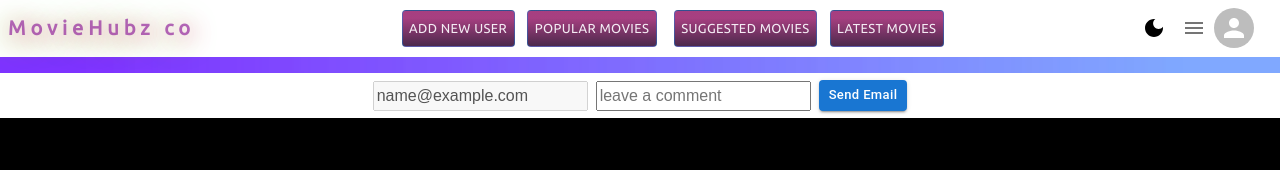
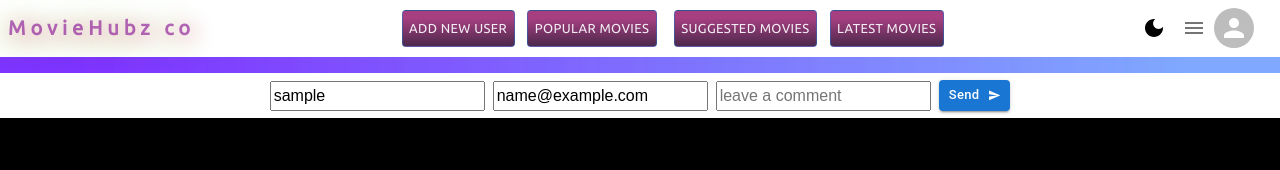
Before and after one commit to zacheys123/movie-frontend, a React (Create React App) app: page / in a window 1280 px wide. Shown: the top 170 px of the page. Built offline with nearby package versions, Linux system fonts and the light colour scheme; sample sign-in values are in the browser's storage; a web font is replaced by a local one.

Commit message:
updatE Mail

```diff
--- a/package.json
+++ b/package.json
@@ -3,6 +3,7 @@
   "version": "0.1.0",
   "private": true,
   "dependencies": {
+    "@emailjs/browser": "^3.10.0",
     "@emotion/react": "^11.10.5",
     "@emotion/styled": "^11.10.5",
     "@mui/icons-material": "^5.11.0",
@@ -19,6 +20,7 @@
     "react-dom": "^18.2.0",
     "react-router-dom": "^6.6.1",
     "react-scripts": "5.0.1",
+    "react-toastify": "^9.1.1",
     "sass": "^1.57.1",
     "styled-components": "^5.3.6",
     "web-vitals": "^2.1.4"
--- a/src/components/Header.jsx
+++ b/src/components/Header.jsx
@@ -21,7 +21,7 @@ import {
 	setWorld,
 	setPremium,
 } from './plan/movie_config';
-import { useNavigate, Link } from 'react-router-dom';
+import { useNavigate, useLocation } from 'react-router-dom';
 import {
 	PROFILE,
 	CLOSEMODAL,
@@ -56,6 +56,7 @@ const Header = () => {
 	const logout = (ev) => {
 		ev.preventDefault();
 		window.localStorage.removeItem('profile');
+		window.localStorage.removeItem('userInfo');
 		navigate('/');
 		window.location.reload();
 	};
@@ -109,6 +110,7 @@ const Header = () => {
 	};
 	const myInfo = JSON.parse(window.localStorage.getItem('userInfo'));
 
+	const location = useLocation();
 	const refs = {
 		suggestref,
 		latestref,
@@ -132,10 +134,10 @@ const Header = () => {
 		if (!storedvalues) return {};
 		return JSON.parse(storedvalues);
 	});
-
+	console.log(myInfo);
 	return (
 		<>
-			{!isheader && (
+			{myInfo && (
 				<div className={istheme ? 'header' : 'header_darkmode'}>
 					{showform && (
 						<Box className="add">
@@ -200,6 +202,16 @@ const Header = () => {
 						</h3>
 					</Box>
 					<Box className="sites">
+						{location.pathname !== '/' && (
+							<Button
+								className={adm ? 'header' : 'disabled'}
+								variant="outlined"
+								size="small"
+								onClick={() => navigate('/')}
+							>
+								Homepage
+							</Button>
+						)}
 						<Button
 							className={adm ? 'header' : 'disabled'}
 							variant="outlined"
--- a/src/context/features/admin.js
+++ b/src/context/features/admin.js
@@ -28,9 +28,9 @@ https://moviebackendz.onrender.com/register`,
 					loading,
 				},
 			});
+			navigate('/create/plan');
 		}, 1000);
-		navigate('/create/plan');
-		console.log(response?.data);
+
 		dispatch({ type: LOADING, loading });
 	} catch (error) {
 		dispatch({
--- a/src/css/Header.scss
+++ b/src/css/Header.scss
@@ -105,6 +105,11 @@ $breakpoint-lgdesktop: 1480px;
 				hsl(300, 30%, 23%)
 			);
 			padding: 0.4rem;
+			transition: background 0.6s ease-in;
+			&:hover {
+				background: rgb(114, 12, 177);
+				color: rgb(169, 227, 10) !important;
+			}
 		}
 		.suggested {
 			position: absolute;
@@ -441,6 +446,10 @@ $breakpoint-lgdesktop: 1480px;
 			color: rgb(31, 29, 31) !important;
 			background: lightblue;
 			padding: 0.4rem;
+			&:hover {
+				background: rgb(114, 12, 177);
+				color: white !important;
+			}
 		}
 		.suggested {
 			position: absolute;
--- a/src/css/landing.scss
+++ b/src/css/landing.scss
@@ -43,7 +43,7 @@ $breakpoint-lgdesktop: 1480px;
 }
 
 .landing {
-	background-image: url('../assets/landing.jpg');
+	background-image: url('../assets/landing.jpg') !important;
 	background-position: center;
 	background-repeat: no-repeat;
 	background-size: cover;
@@ -64,9 +64,13 @@ $breakpoint-lgdesktop: 1480px;
 			align-items: center;
 			button {
 				text-transform: none;
+				&:hover {
+					background: rgb(95, 127, 243);
+				}
 			}
 			input {
 				margin-right: 0.5rem;
+				outline: none;
 			}
 		}
 	}
--- /dev/null
+++ b/src/pages/Email.js
@@ -0,0 +1,86 @@
+import React, { useRef, useState } from 'react';
+import emailjs from '@emailjs/browser';
+import { Button, CircularProgress } from '@mui/material';
+import SendIcon from '@mui/icons-material/Send';
+import { useMainContext } from '../context/contexts_/MainContext';
+import { LOADING } from '../context/action_type';
+import { ToastContainer, toast } from 'react-toastify';
+import 'react-toastify/dist/ReactToastify.css';
+const Email = ({ user }) => {
+	const form = useRef();
+	const {
+		main_state: { loading },
+		main_dispatch,
+	} = useMainContext();
+	const [message, setMessage] = useState('');
+	const [email, setEmail] = useState(user?.result?.email);
+	const [username, setName] = useState(user?.result?.username);
+	const sendEmail = async (e) => {
+		e.preventDefault();
+		if (email && username && message) {
+			try {
+				setTimeout(() => {
+					main_dispatch({ type: LOADING });
+					toast.info('Email sent Successsfully', {
+						position: 'top-right',
+						autoClose: 5000,
+						hideProgressBar: false,
+						closeOnClick: true,
+						pauseOnHover: true,
+						draggable: true,
+						progress: undefined,
+						theme: 'light',
+					});
+				}, 2000);
+
+				main_dispatch({ type: LOADING });
+			} catch (error) {
+				console.log(error);
+			}
+		} else {
+			alert('Cannot submit empty inputs');
+		}
+	};
+
+	return (
+		<form className="formd" onSubmit={sendEmail} ref={form}>
+			<div className="form-group">
+				<input
+					type="text"
+					name="username"
+					readOnly="readonly"
+					value={username}
+					onChange={(ev) => setName(ev.target.value)}
+				/>
+				<input
+					type="text"
+					readOnly="readonly"
+					name="email"
+					value={email}
+					onChange={(ev) => setEmail(ev.target.value)}
+				/>
+			</div>
+			<input
+				type="text"
+				placeholder="leave a comment"
+				name="message"
+				value={message}
+				onChange={(ev) => setMessage(ev.target.value)}
+			/>
+			<Button size="small" variant="contained" type="submit">
+				{!loading ? (
+					<>
+						Send
+						<SendIcon
+							sx={{ marginLeft: '.5rem', fontSize: '.8rem' }}
+						/>
+					</>
+				) : (
+					<CircularProgress size="20px" sx={{ color: 'white' }} />
+				)}
+			</Button>
+			<ToastContainer />
+		</form>
+	);
+};
+export default Email;
--- a/src/pages/LandingPage.js
+++ b/src/pages/LandingPage.js
@@ -1,4 +1,4 @@
-import { useState } from 'react';
+import { useState, useEffect } from 'react';
 import '../css/landing.scss';
 import { Box, Button } from '@mui/material';
 import { useMainContext } from '../context/contexts_/MainContext';
@@ -13,13 +13,13 @@ import netflix from '../assets/neflix.mp4';
 import home from '../assets/home.mp4';
 import palmer from '../assets/palmer.mp4';
 import slumber from '../assets/slumber.mp4';
+import Email from './Email';
 const LandingPage = () => {
 	const {
 		main_state: { istheme, admin },
 		main_dispatch,
 	} = useMainContext();
 	const navigate = useNavigate();
-	const [val, setVal] = useState('');
 
 	const [user, setUser] = useState(() => {
 		const storedvalues = localStorage.getItem('profile');
@@ -64,26 +64,20 @@ const LandingPage = () => {
 			},
 		},
 	};
-	const trailers = [netflix, palmer, home, slumber];
-	const randomtrailers =
-		trailers[Math.floor(Math.random() * trailers.length)];
-	console.log(randomtrailers);
+	const [randomtrailers, setRandom] = useState('');
+	const random = () => {
+		const trailers = [netflix, palmer, home, slumber];
+		setRandom(trailers[Math.floor(Math.random() * trailers.length)]);
+		return randomtrailers;
+	};
+
+	useEffect(() => {
+		random();
+	});
 	return (
 		<div className="landing">
 			<Box className="head__landing">
-				<form className="formd">
-					<div className="form-group">
-						<input
-							type="text"
-							disabled
-							value={user?.result?.email || val}
-						/>
-					</div>
-					<input type="text" placeholder="leave a comment" />
-					<Button size="small" variant="contained" type="submit">
-						Send Email
-					</Button>
-				</form>
+				<Email user={user} />
 			</Box>
 			<Box className="center__landing">
 				<motion.div
```
Also changed, not shown: 2 other files (tests, documents, lock files or other folders).
